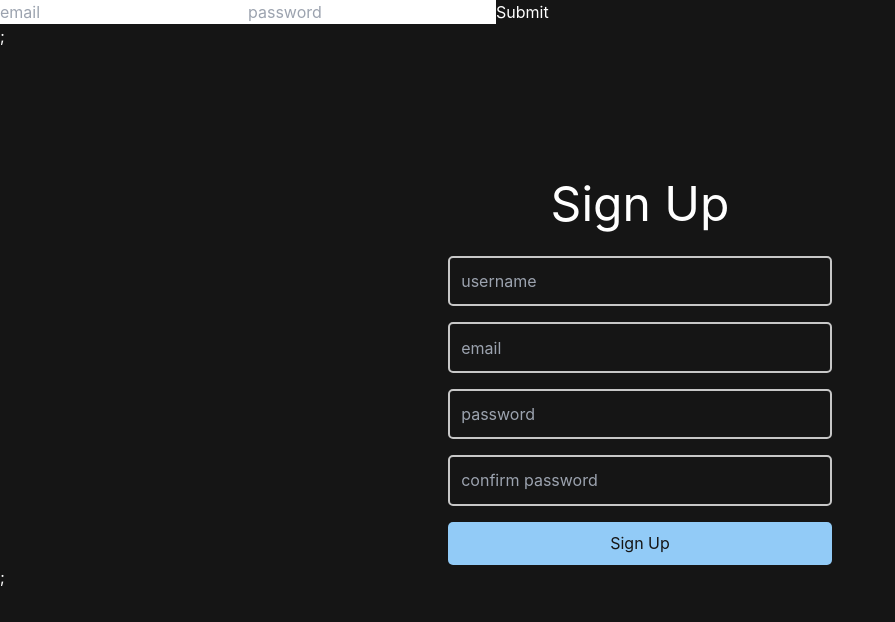
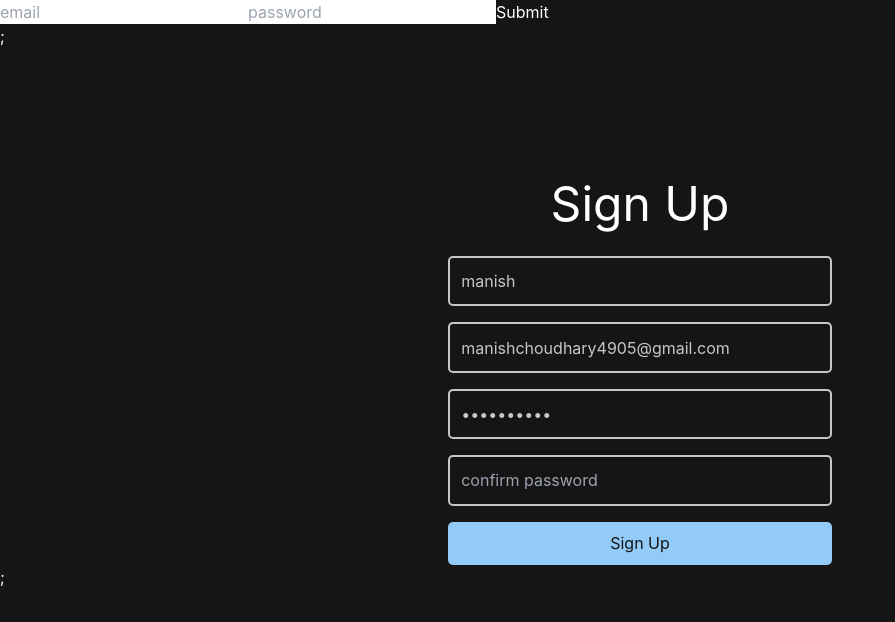
Before and after one commit to Manish674/MemeLand, a Next.js app: page / in a window 1280 px wide. Shown: the top 622 px of the page, without its empty margins (0-895 px from the left). Built offline with nearby package versions, Linux system fonts and the light colour scheme.

Commit message:
figuring out how to access headers

```diff
--- a/components/SignUp.tsx
+++ b/components/SignUp.tsx
@@ -6,9 +6,9 @@ import Link from 'next/link';
 
 const SignUp: FC = () => {
   const [user, setUser] = useState({
-    username: '',
-    email: '',
-    password: '',
+    username: 'manish',
+    email: 'manishchoudhary4905@gmail.com',
+    password: 'manish@495',
     passwordConfirm: '',
   });
 
--- a/features/auth/Signup.tsx
+++ b/features/auth/Signup.tsx
@@ -5,9 +5,9 @@ import { useRegisterMutation } from './authApi';
 
 const SignUp: FC = () => {
   const [user, setUser] = useState({
-    username: '',
-    email: '',
-    password: '',
+    username: 'manish',
+    email: 'manishchoudhary4905@gmail.com',
+    password: 'manish@495',
     passwordConfirm: '',
   });
 
@@ -27,7 +27,6 @@ const SignUp: FC = () => {
       dateOfBirth: '02-03-1919',
     });
     console.log(result);
-    console.log('Hook result', result);
   };
 
   return (
--- a/features/auth/authApi.ts
+++ b/features/auth/authApi.ts
@@ -41,6 +41,7 @@ export const authApi = createApi({
     register: builder.mutation<any, Omit<Register, 'token'>>({
       query(data) {
         return {
+          Headers,
           method: 'POST',
           url: '/register',
           body: {
--- a/utils/store.ts
+++ b/utils/store.ts
@@ -10,7 +10,9 @@ const store = configureStore({
   },
   // to enable caching and other useful features
   middleware: (getDefaultMiddleware) =>
-    getDefaultMiddleware().concat(postApi.middleware),
+    getDefaultMiddleware()
+      .concat(postApi.middleware)
+      .concat(authApi.middleware),
 });
 
 // for refecting stuff when change the db
```
